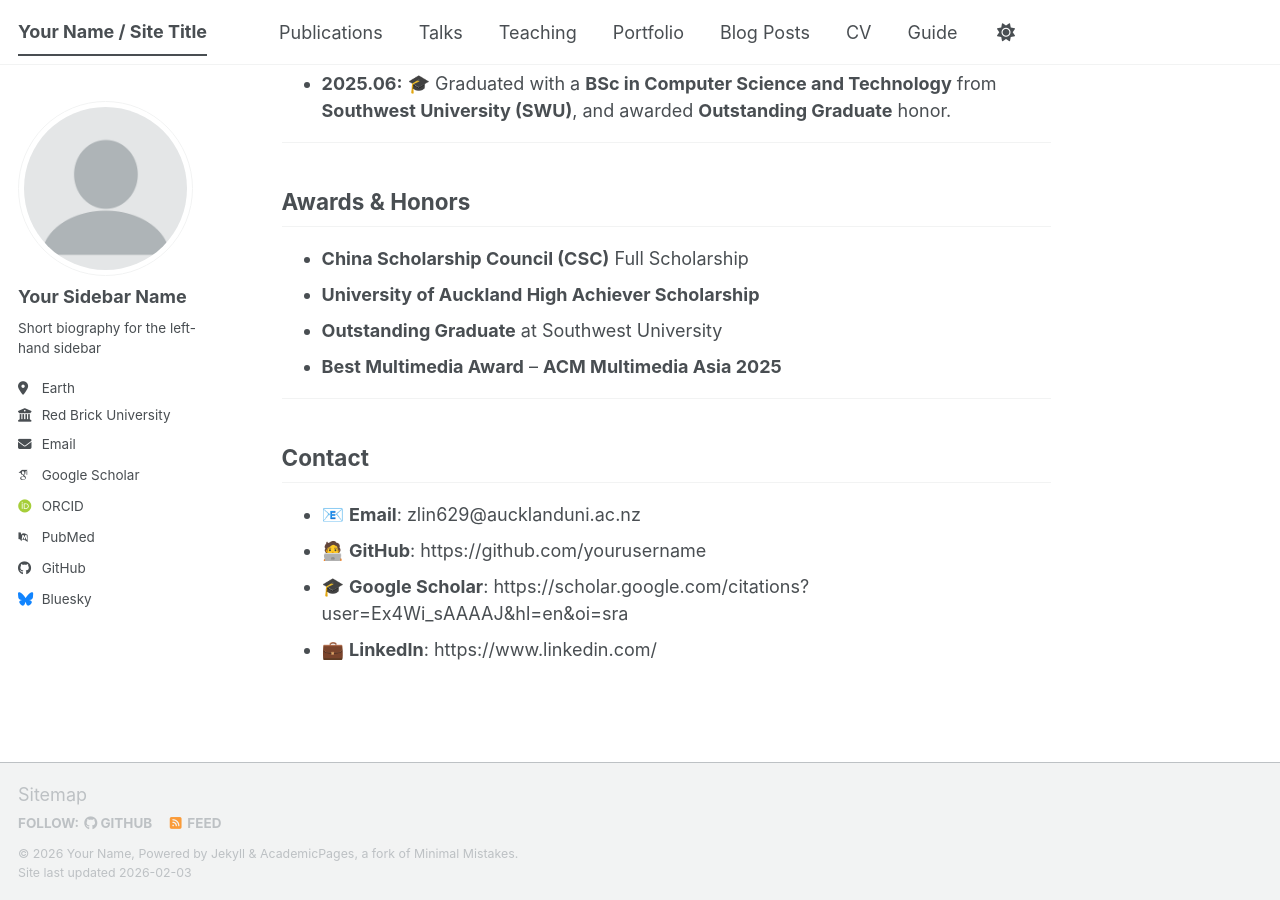
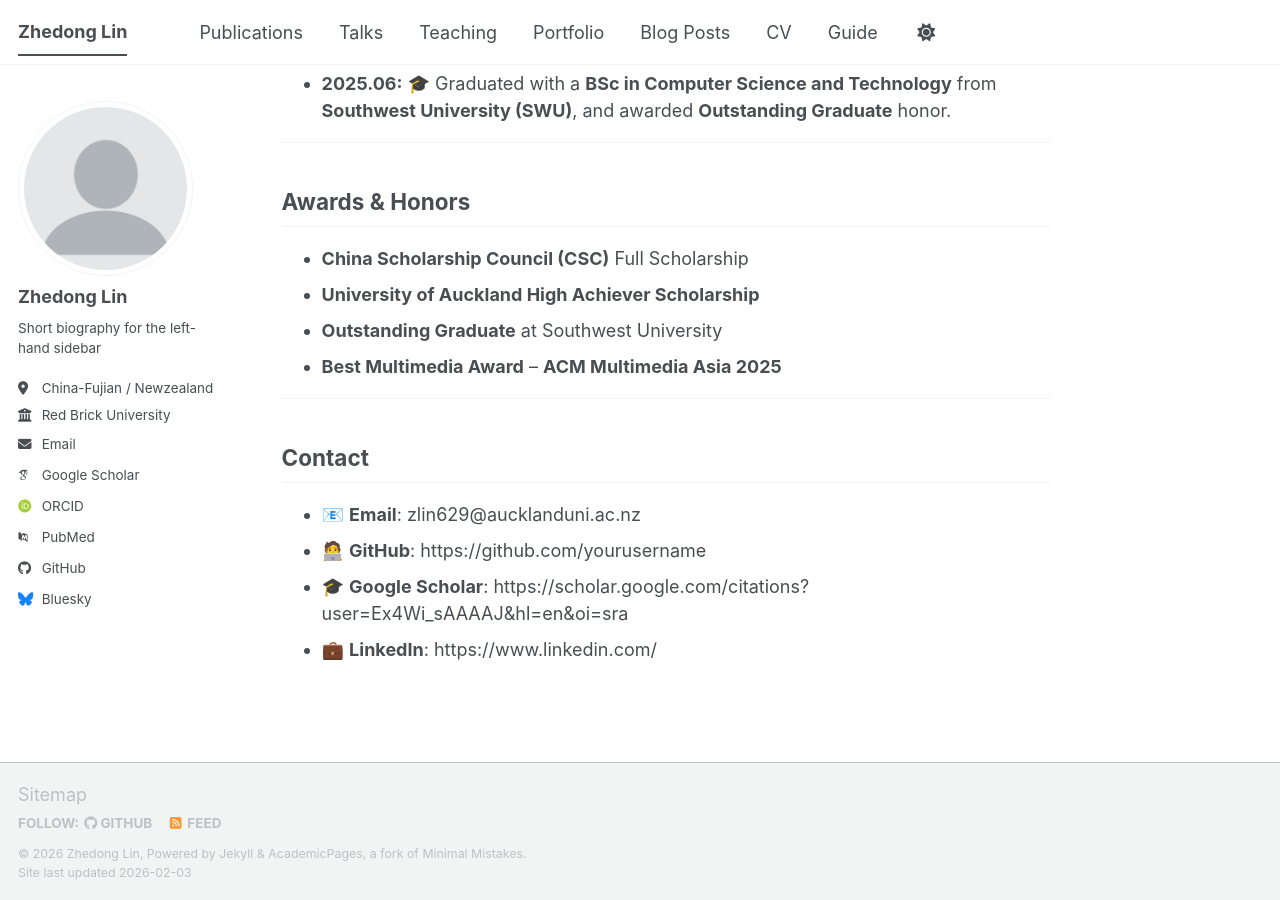
Before and after one commit to Zhedong-Lin/Zhedong-Lin, a Jekyll site: the page built from _pages/about.md, in a window 1280 px wide and 900 px high, scrolled down 1276 px. Built offline with Jekyll 4.4.1, drawn with Linux system fonts in a browser that asks for light colours; some web fonts are replaced; a script bundle is joined from its source files by our own code; library files that are not in the unit come from our copies.

Commit message:
Update _config.yml

```diff
--- a/_config.yml
+++ b/_config.yml
@@ -9,10 +9,10 @@
 # Basic Site Settings
 locale                   : "en-US"
 site_theme               : "default" # The available themes options are "default", "air", "sunrise", "mint", "dirt" and "contrast"
-title                    : "Your Name / Site Title"
+title                    : "Zhedong Lin"
 title_separator          : "-"
-name                     : &name "Your Name"
-description              : &description "Your Name's academic portfolio"   # Update this with a general description of your site, this is the default if not overridden by a page
+name                     : &name "Zhedong Lin"
+description              : &description "Zhedong Lin's academic portfolio"   # Update this with a general description of your site, this is the default if not overridden by a page
 url                      : https://academicpages.github.io # The base hostname & protocol for your site e.g. "https://[your GitHub username].github.io",
                                                            # or if you already have some other page hosted on Github then use "https://[your GitHub username].github.io/[Your Repo Name]"
 baseurl                  : "" # the subpath of your site, e.g. "/blog"
@@ -24,21 +24,21 @@ repository               : "academicpages/academicpages.github.io"
 author:
   # Biographic information
   avatar           : "profile.png"
-  name             : "Your Sidebar Name"
+  name             : "Zhedong Lin"
   pronouns         : # example: "she/her"
   bio              : "Short biography for the left-hand sidebar"
-  location         : "Earth"
+  location         : "China-Fujian / Newzealand-Auckland"
   employer         : "Red Brick University"
   uri              : # URL
-  email            : "none@example.org"
+  email            : "zlin629@aucklanduni.ac.nz"
 
   # Academic websites
   academia         : # URL
   arxiv            : # URL - Update with the correct link to your profile
-  googlescholar    : "https://scholar.google.com/citations?user=PS_CX0AAAAAJ"
+  googlescholar    : "https://scholar.google.com/citations?user=Ex4Wi_sAAAAJ&hl=en&oi=sra"
   inspire-hep      : # URL
   impactstory      : # URL
-  orcid            : "https://orcid.org/yourorcidurl"
+  orcid            : "https://orcid.org/0009-0003-5079-9850"
   semantic         : # URL
   ssrn             : # URL
   pubmed           : "https://www.ncbi.nlm.nih.gov/pubmed/?term=john+snow"
@@ -51,7 +51,7 @@ author:
   bitbucket        : # Username - Update with your username on the site
   codepen          : # Username
   dribbble         : # Username
-  github           : "academicpages"
+  github           : "https://github.com/Zhedong-Lin"
   kaggle           : # Username
   stackoverflow    : # User number or user number and name (i.e., use "1" or "1/jeff-atwood")
 
```
